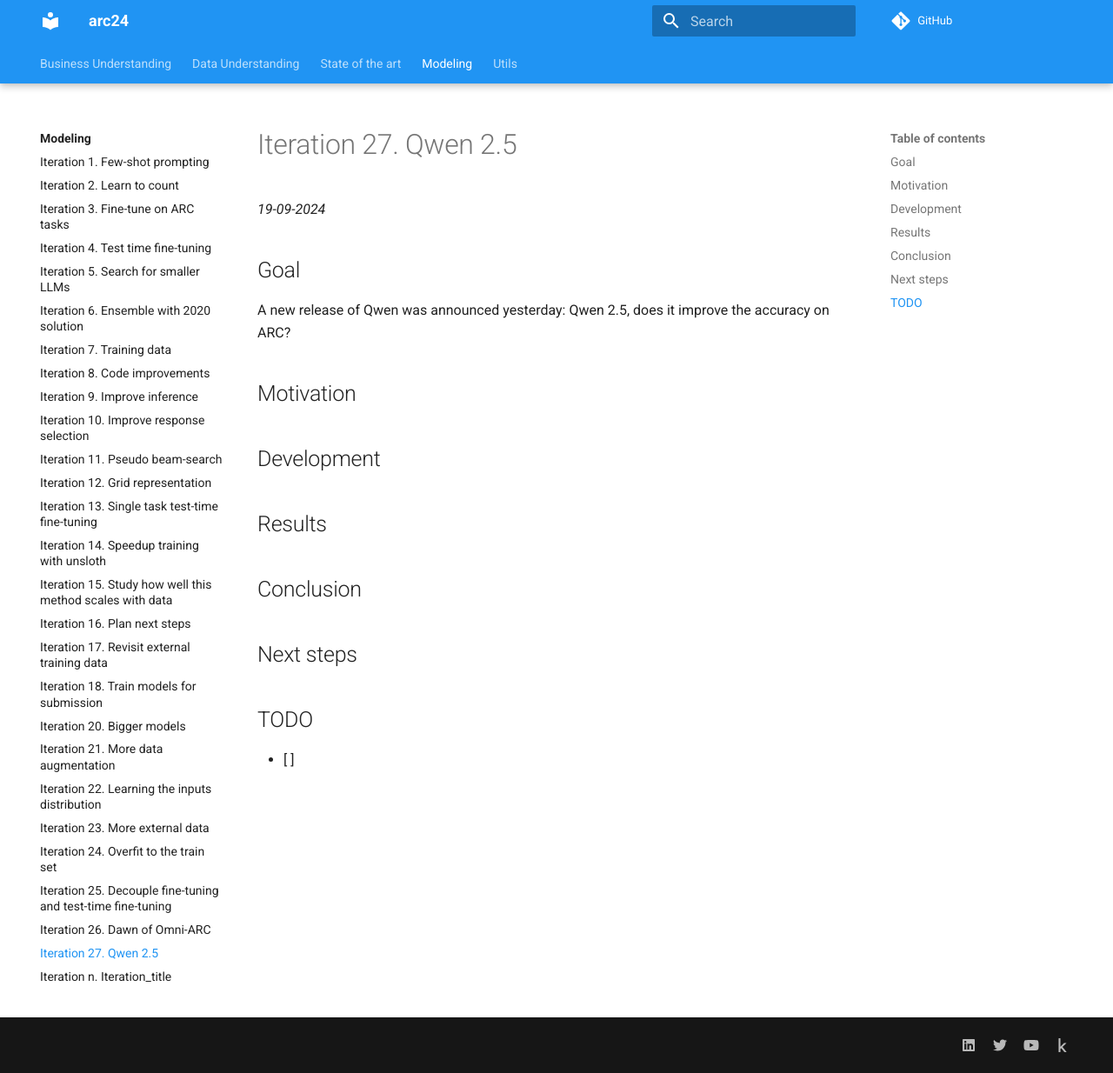
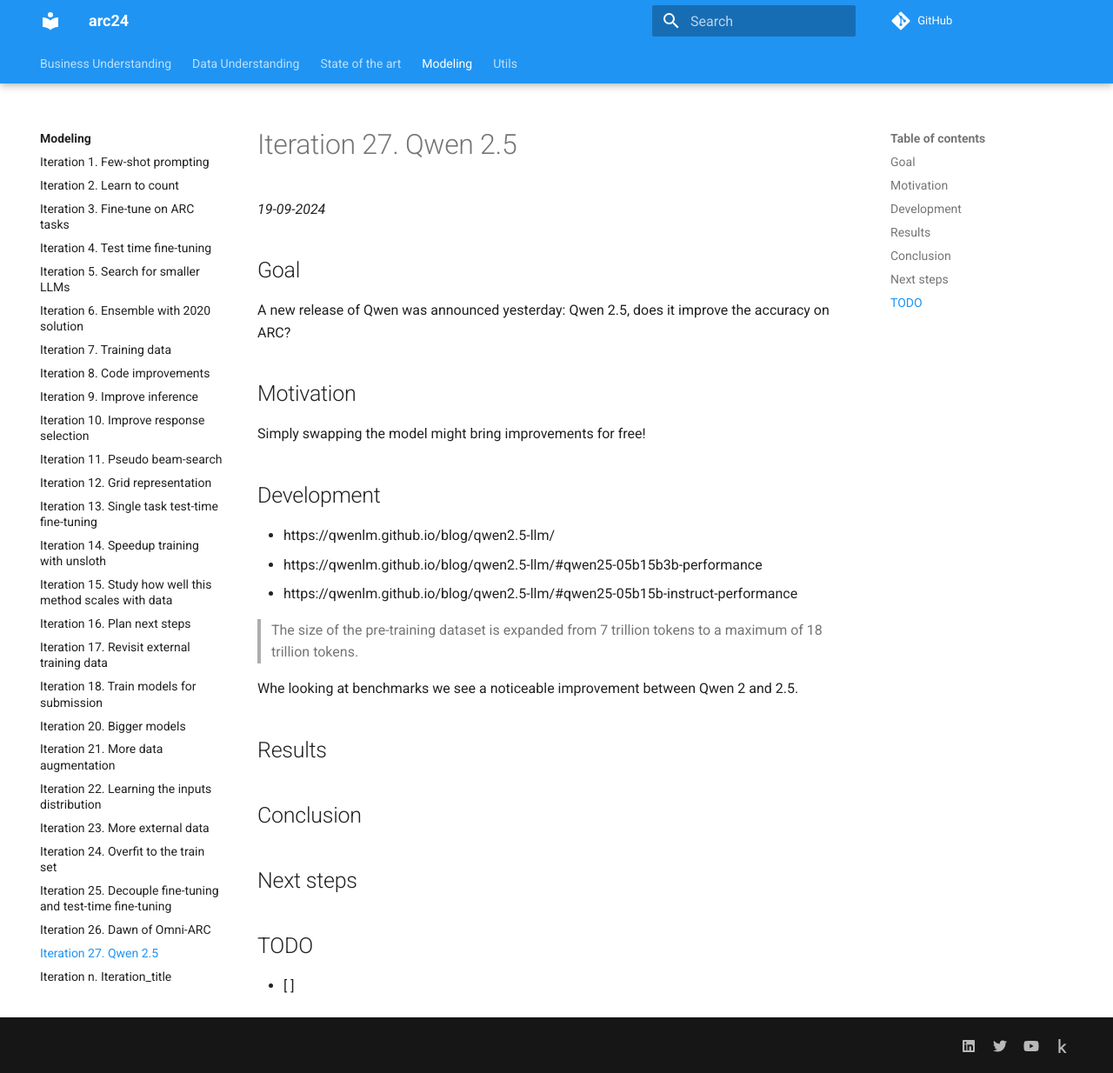
Before and after one commit to zhengjunyao-work/arc24, an MkDocs documentation site: the page built from docs/modeling/Iteration_27_qwen25.md, in a window 1280 px wide and 1234 px high. Shown: the whole window at 87% size. Built offline with MkDocs 1.6.1 and Material for MkDocs 9.7.7, drawn with Linux system fonts in a browser that asks for light colours; comment, search, counter and statistics services are not loaded.

Commit message:
added qwen 2.5 information

```diff
--- a/docs/modeling/Iteration_27_qwen25.md
+++ b/docs/modeling/Iteration_27_qwen25.md
@@ -8,7 +8,17 @@
 
 ## Motivation
 
+Simply swapping the model might bring improvements for free!
+
 ## Development
+
+- https://qwenlm.github.io/blog/qwen2.5-llm/
+- https://qwenlm.github.io/blog/qwen2.5-llm/#qwen25-05b15b3b-performance
+- https://qwenlm.github.io/blog/qwen2.5-llm/#qwen25-05b15b-instruct-performance
+
+> The size of the pre-training dataset is expanded from 7 trillion tokens to a maximum of 18 trillion tokens.
+
+Whe looking at benchmarks we see a noticeable improvement between Qwen 2 and 2.5.
 
 ## Results
 
```
